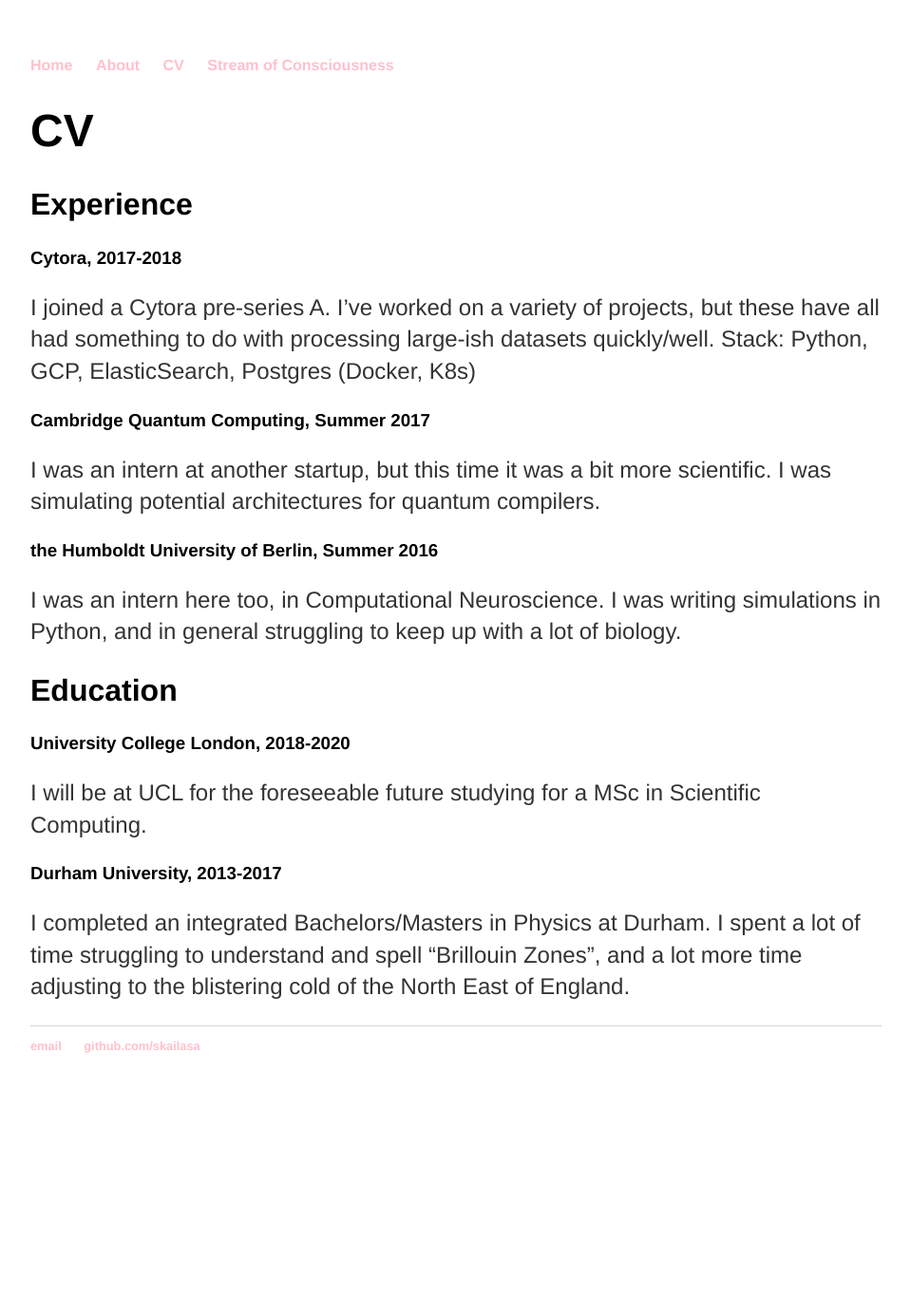
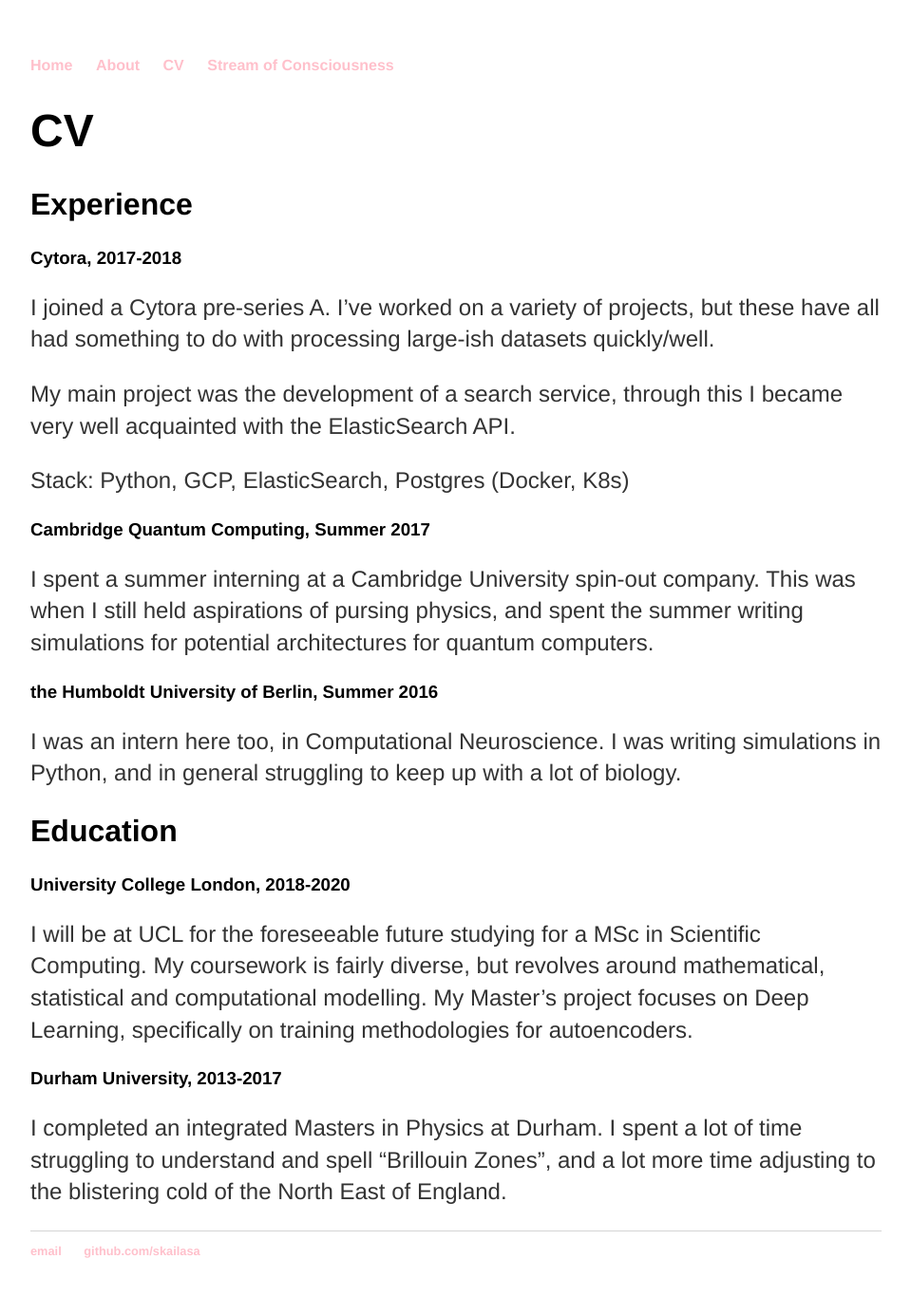
Before and after one commit to skailasa/skailasa.github.io, a Jekyll site: the page built from cv.md, in a window 1280 px wide. Shown: the whole page at 95% size, without its empty margins (160-1119 px from the left). Built offline with Jekyll 4.4.1, drawn with Linux system fonts in a browser that asks for light colours; before the commit the page ends 1169 px from its top, so only the background shows below that.

```diff
--- a/cv.md
+++ b/cv.md
@@ -5,24 +5,42 @@ title: CV
 # CV
 
 ## Experience
+
 ### Cytora, 2017-2018
+
 I joined a Cytora pre-series A. I've worked on a variety of projects, but
-these have all had something to do with processing large-ish datasets quickly/well.
+these have all had something to do with processing large-ish datasets
+quickly/well.
+
+My main project was the development of a search service, through this I
+became very well acquainted with the ElasticSearch API.
+
 Stack: Python, GCP, ElasticSearch, Postgres (Docker, K8s)
 
 ### Cambridge Quantum Computing, Summer 2017
-I was an intern at another startup, but this time it was a bit more scientific.
-I was simulating potential architectures for quantum compilers.
+
+I spent a summer interning at a Cambridge University spin-out company.
+This was when I still held aspirations of pursing physics, and spent
+the summer writing simulations for potential architectures for quantum
+computers.
 
 ### the Humboldt University of Berlin, Summer 2016
-I was an intern here too, in Computational Neuroscience. I was writing simulations
-in Python, and in general struggling to keep up with a lot of biology.
+
+I was an intern here too, in Computational Neuroscience. I was writing
+simulations in Python, and in general struggling to keep up with a lot of
+biology.
 
 ## Education
 ### University College London, 2018-2020
-I will be at UCL for the foreseeable future studying for a MSc in Scientific Computing.
+
+I will be at UCL for the foreseeable future studying for a MSc in
+Scientific Computing. My coursework is fairly diverse, but revolves around
+mathematical, statistical and computational modelling. My Master's
+project focuses on Deep Learning, specifically on training methodologies
+for autoencoders.
 
 ### Durham University, 2013-2017
-I completed an integrated Bachelors/Masters in Physics at Durham. I spent a lot of time
-struggling to understand and spell "Brillouin Zones", and a lot more time adjusting to the
-blistering cold of the North East of England.
+
+I completed an integrated Masters in Physics at Durham. I spent a lot of
+time struggling to understand and spell "Brillouin Zones", and a lot more
+time adjusting to the blistering cold of the North East of England.
```
Also changed, not shown: about.md (+12 -10 lines).
